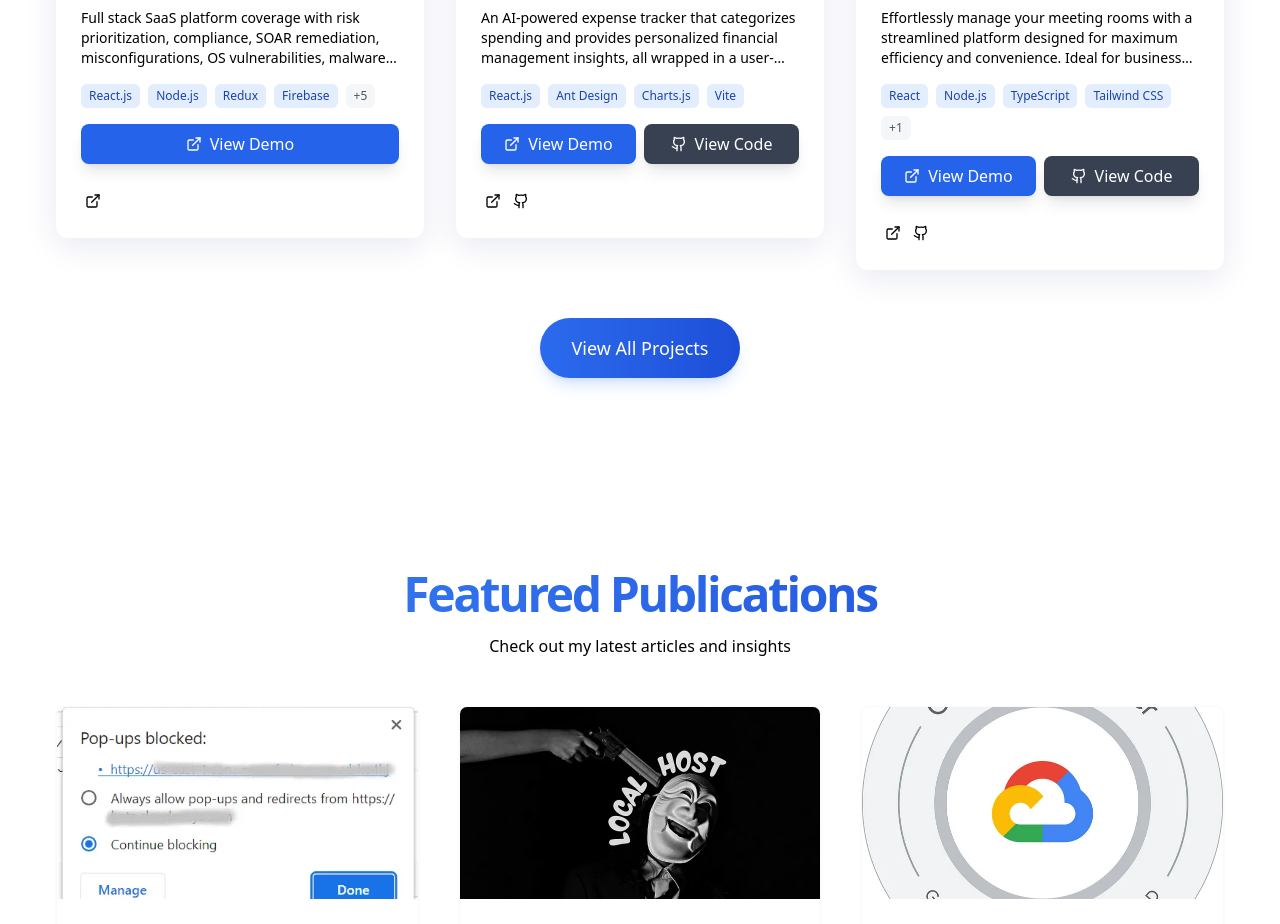
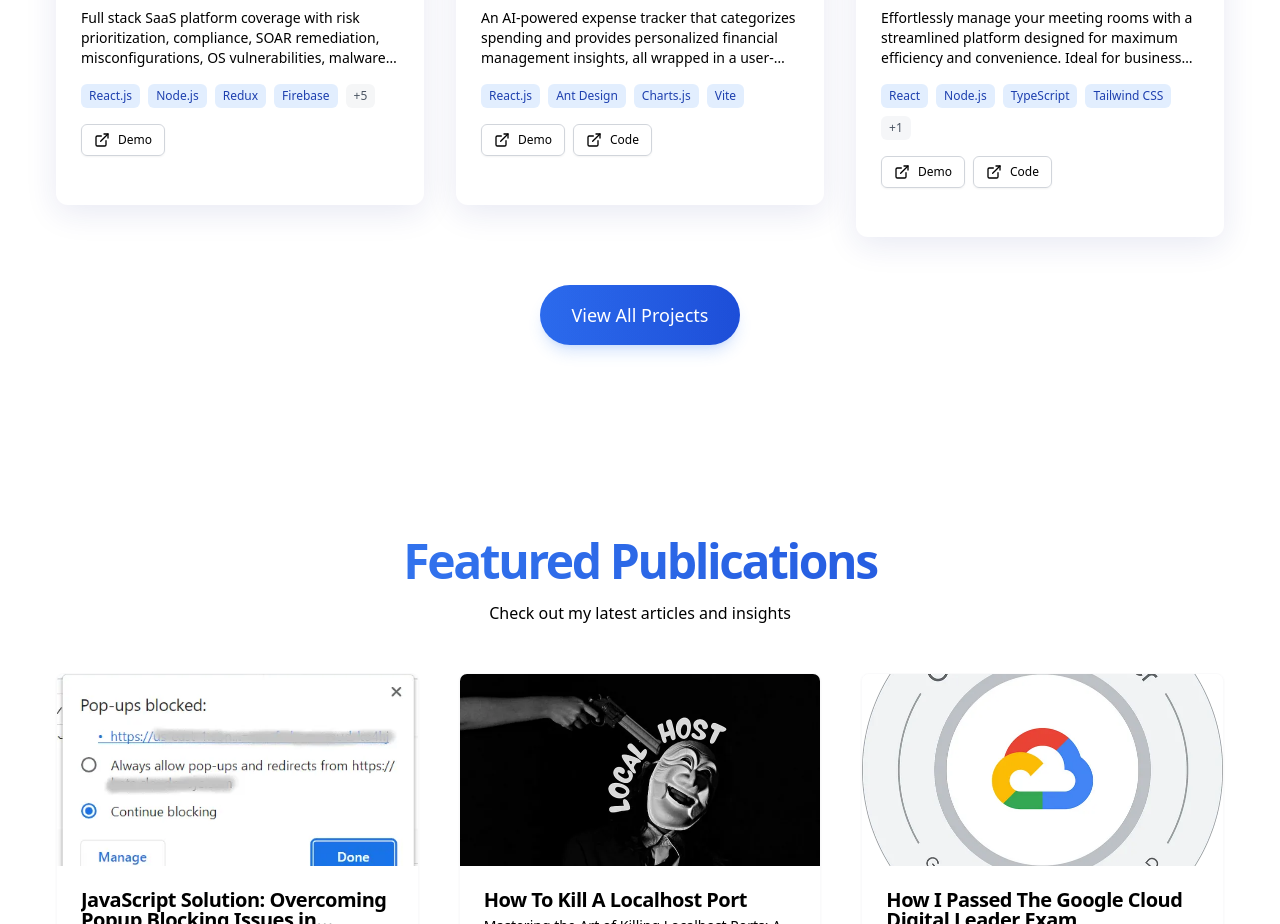
Before and after one commit to MuhammadAmas/My-Portfolio, a React (Vite) app: page / in a window 1280 px wide. Shown: the part 4061-4985 px from the top of the page. Built offline with nearby package versions, Linux system fonts and the light colour scheme.

Commit message:
enahnce project card

```diff
--- a/src/components/EnhancedProjectCard.jsx
+++ b/src/components/EnhancedProjectCard.jsx
@@ -1,6 +1,7 @@
 import React, { useState } from "react";
 import { motion, AnimatePresence } from "framer-motion";
 import { ExternalLink, Github, Calendar, Eye, Code, Star } from "lucide-react";
+import { Button } from "./ui/button";
 
 const EnhancedProjectCard = ({ project, index }) => {
   const [isHovered, setIsHovered] = useState(false);
@@ -243,47 +244,49 @@ const EnhancedProjectCard = ({ project, index }) => {
             {/* Action Buttons */}
             <div className="flex gap-2 mb-4">
               {project.demoLink && (
-                <motion.a
+                <Button
+                  asChild
+                  size="sm"
+                  variant="outline"
+                  className="relative overflow-hidden"
+                >
+                  <a
                     href={project.demoLink}
                     target="_blank"
                     rel="noopener noreferrer"
-                  data-cursor="view"
-                  className="flex-1 flex items-center justify-center gap-2 px-4 py-2 bg-blue-600 text-white rounded-lg font-medium shadow-lg"
-                  whileHover={{
-                    scale: 1.02,
-                    backgroundColor: "#1d4ed8",
-                    boxShadow: "0 10px 25px rgba(59, 130, 246, 0.3)"
-                  }}
-                  whileTap={{ scale: 0.98 }}
-                  transition={{ duration: 0.2 }}
                   >
-                  <ExternalLink className="w-4 h-4" />
-                  View Demo
-                </motion.a>
+                    <motion.div
+                      className="absolute inset-0 bg-blue-600/10 -z-10 opacity-0"
+                      whileHover={{ opacity: 1 }}
+                    />
+                    <ExternalLink className="mr-2 h-4 w-4" /> Demo
+                  </a>
+                </Button>
               )}
               {project.githubLink && (
-                <motion.a
+                <Button
+                  asChild
+                  size="sm"
+                  variant="outline"
+                  className="relative overflow-hidden"
+                >
+                  <a
                     href={project.githubLink}
                     target="_blank"
                     rel="noopener noreferrer"
-                  data-cursor="code"
-                  className="flex-1 flex items-center justify-center gap-2 px-4 py-2 bg-gray-700 dark:bg-gray-600 text-white rounded-lg font-medium shadow-lg"
-                  whileHover={{
-                    scale: 1.02,
-                    backgroundColor: "#374151",
-                    boxShadow: "0 10px 25px rgba(0, 0, 0, 0.2)"
-                  }}
-                  whileTap={{ scale: 0.98 }}
-                  transition={{ duration: 0.2 }}
                   >
-                  <Github className="w-4 h-4" />
-                  View Code
-                </motion.a>
+                    <motion.div
+                      className="absolute inset-0 bg-blue-600/10 -z-10 opacity-0"
+                      whileHover={{ opacity: 1 }}
+                    />
+                    <ExternalLink className="mr-2 h-4 w-4" /> Code
+                  </a>
+                </Button>
               )}
             </div>
 
-            {/* Footer with date and links */}
-            <div className="flex items-center justify-between pt-2 border-t border-white/10 dark:border-gray-700/50">
+            {/* Footer with date and featured star */}
+            <div className="flex items-center justify-between pt-2 dark:border-gray-700/50">
               {project.date && (
                 <div className="flex items-center gap-2 text-sm text-muted-foreground">
                   <Calendar className="w-4 h-4" />
@@ -305,33 +308,6 @@ const EnhancedProjectCard = ({ project, index }) => {
                     <Star className="w-4 h-4 text-yellow-500 fill-yellow-500" />
                   </motion.div>
                 )}
-
-                <div className="flex gap-1">
-                  {(project.liveUrl || project.demoLink) && (
-                    <motion.a
-                      href={project.liveUrl || project.demoLink}
-                      target="_blank"
-                      rel="noopener noreferrer"
-                      className="p-1 rounded hover:bg-white/10 dark:hover:bg-gray-700/50 transition-colors"
-                      whileHover={{ scale: 1.1 }}
-                      whileTap={{ scale: 0.9 }}
-                    >
-                      <ExternalLink className="w-4 h-4" />
-                    </motion.a>
-                  )}
-                  {(project.githubUrl || project.githubLink) && (
-                    <motion.a
-                      href={project.githubUrl || project.githubLink}
-                      target="_blank"
-                      rel="noopener noreferrer"
-                      className="p-1 rounded hover:bg-white/10 dark:hover:bg-gray-700/50 transition-colors"
-                      whileHover={{ scale: 1.1 }}
-                      whileTap={{ scale: 0.9 }}
-                    >
-                      <Github className="w-4 h-4" />
-                    </motion.a>
-                  )}
-                </div>
               </div>
             </div>
           </div>
```
Lines whose indentation alone changed are shown as unchanged.
